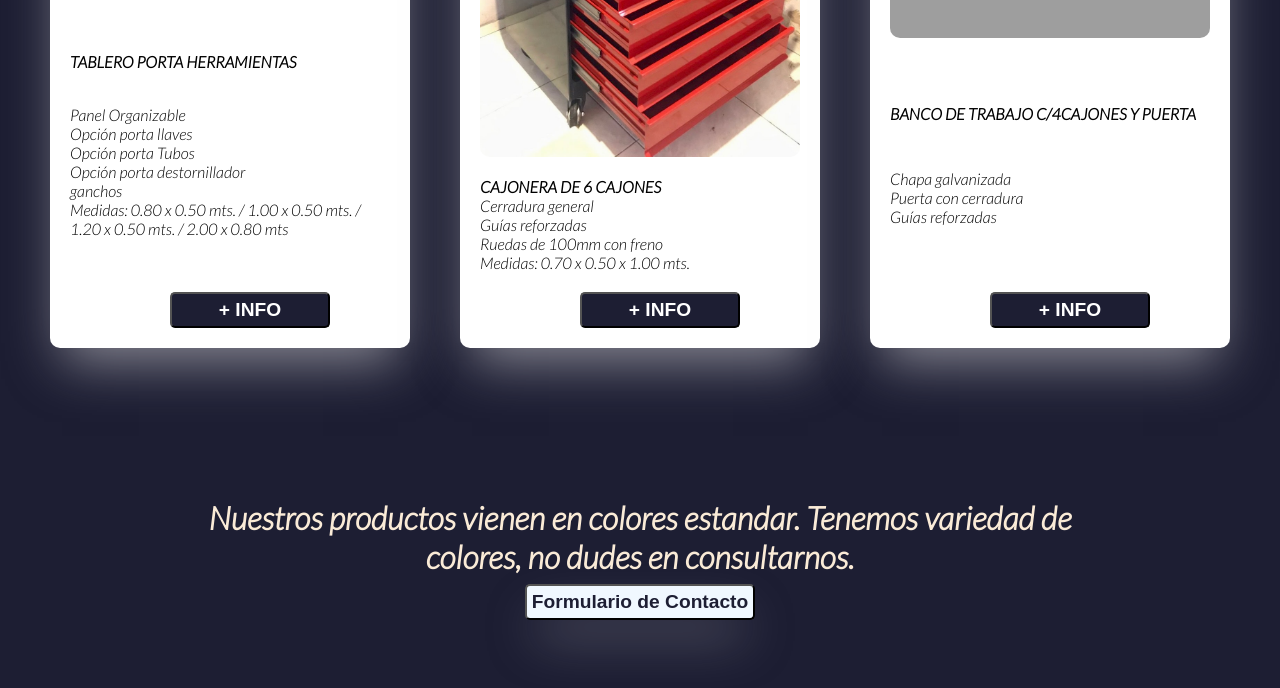
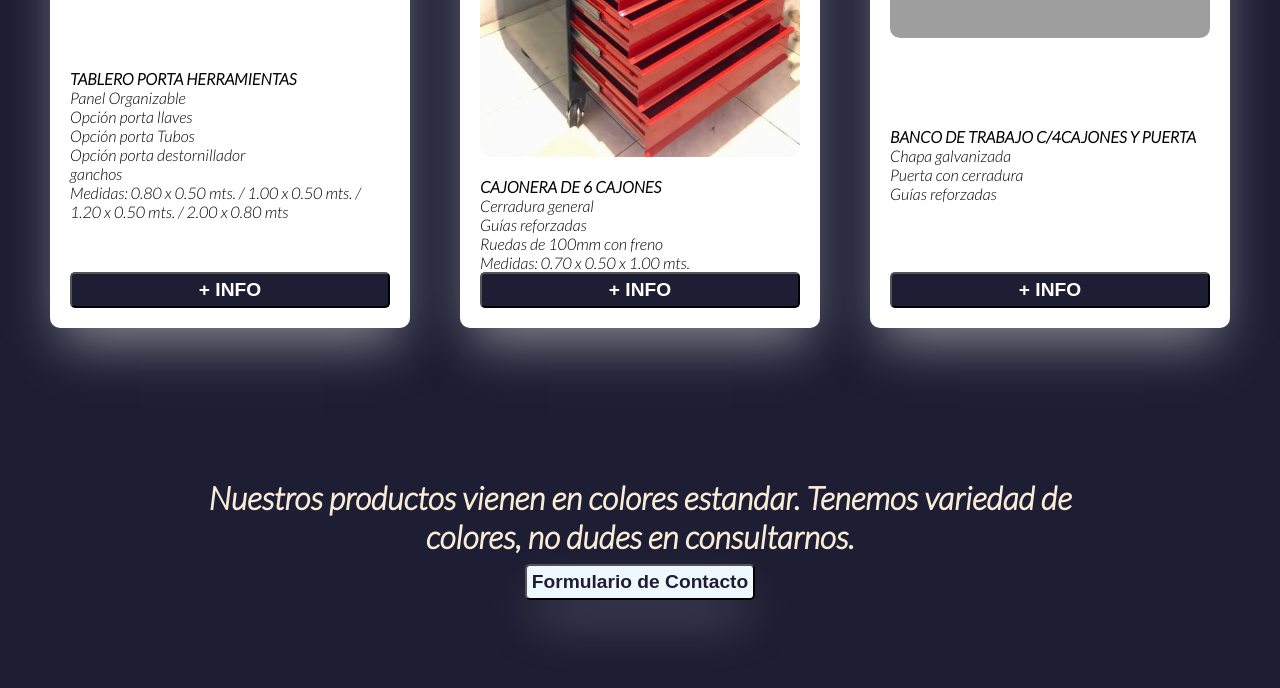
Before and after one commit to Esteffis/MP-Equipamientos, a plain HTML site: page index.html in a window 1280 px wide. Shown: the part 1208-1896 px from the top of the page. Drawn offline with Linux system fonts and the light colour scheme; grey boxes are pictures that could not be loaded.

Commit message:
estilos en tarjetas destacados

```diff
--- a/index.html
+++ b/index.html
@@ -46,6 +46,7 @@
         <div class="menu-articulos">
             <article class="caja">
                 <img src="./assets/tableros/tablero-140.JPG" alt="" class="img-caja"/>
+                <div class="caja_descripcion">
                     <h4>TABLERO PORTA HERRAMIENTAS</h4>
                     <ul>
                         <li>Panel Organizable</li>
@@ -55,10 +56,12 @@
                         <li>ganchos</li>
                         <li> Medidas: 0.80 x 0.50 mts. / 1.00 x 0.50 mts. / 1.20 x 0.50 mts. / 2.00 x 0.80 mts </li>
                     </ul>
+                </div>
                 <a href="./contacto.html"><button type="button" class="button-destacados">+ INFO </button> </a>
             </article>
             <article class="caja">
                 <img src="./assets/cajasDeHerramientas/cajonera-6-cajones.JPG" alt="" class="img-caja"/>
+                <div class="caja_descripcion">
                     <h4>CAJONERA DE 6 CAJONES</h4>
                     <ul>
                         <li>Cerradura general</li>
@@ -66,16 +69,19 @@
                         <li>Ruedas de 100mm con freno</li>
                         <li>Medidas: 0.70 x 0.50 x 1.00 mts.</li>
                     </ul>
+                </div>
                 <a href="./contacto.html"><button type="button" class="button-destacados">+ INFO </button> </a>
             </article>
             <article class="caja">
                 <img src="./assets/bancos-de-trabajo/banco-4cajon-150.jpg" alt="" class="img-caja"/>
+                <div class="caja_descripcion">
                     <h4>BANCO DE TRABAJO C/4CAJONES Y PUERTA</h4>
                     <ul>
                         <li>Chapa galvanizada</li>
                         <li>Puerta con cerradura</li>
                         <li>Guías reforzadas</li>
                     </ul>
+                </div>
                 <a href="./contacto.html"><button type="button" class="button-destacados">+ INFO</button></a>
             </article>
         </div>
--- a/style.css
+++ b/style.css
@@ -151,8 +151,8 @@ li{
     background-color: #1d1e33;
     color: white;
     padding: 5px;
-    width: 50%;
-    margin: 20px 100px 0px 100px;
+    width: 100%;
+    /*margin: 20px 100px 0px 100px;*/
     border-radius: 5px;
     font-size: 1.2rem;
     font-weight: bold;
```
Lines whose indentation alone changed are shown as unchanged.
